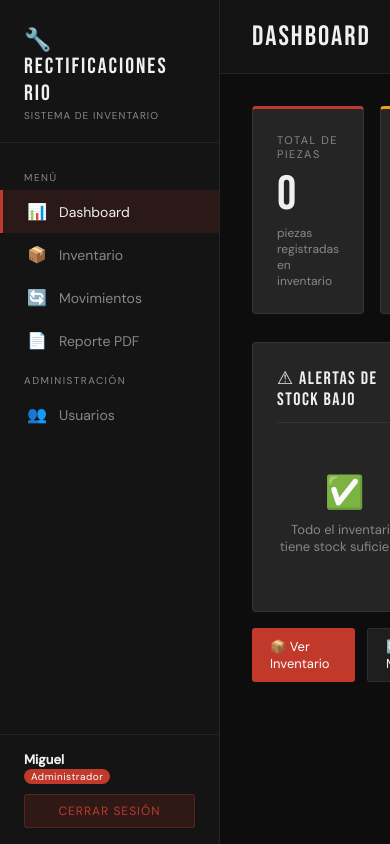
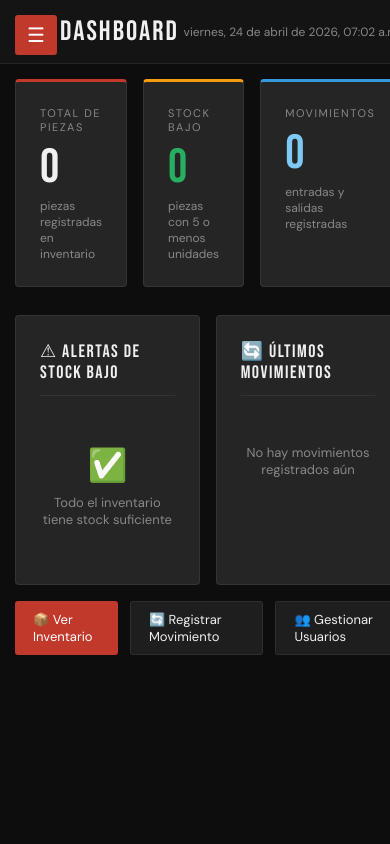
Before and after one commit to EvilEllie/Proyecto-Taller, a Flask app: page /dashboard in a window 390 px wide; the page is wider, and only the part inside the window is pictured. Run offline with Flask 3, Linux system fonts and the light colour scheme; a user stored in the database is signed in; data that the repository does not hold is empty.

Commit message:
Agregar responsive movil

```diff
--- a/templates/base.html
+++ b/templates/base.html
@@ -351,9 +351,70 @@
       justify-content: flex-end;
       margin-top: 24px;
     }
+
+    /* ── RESPONSIVE MÓVIL ── */
+    .menu-toggle {
+      display: none;
+      position: fixed;
+      top: 15px;
+      left: 15px;
+      z-index: 200;
+      background: var(--rojo);
+      border: none;
+      color: white;
+      font-size: 20px;
+      padding: 8px 12px;
+      border-radius: 3px;
+      cursor: pointer;
+    }
+
+    @media (max-width: 768px) {
+      .menu-toggle { display: block; }
+
+      .sidebar {
+        transform: translateX(-220px);
+        transition: transform 0.3s ease;
+      }
+
+      .sidebar.open {
+        transform: translateX(0);
+      }
+
+      .main {
+        margin-left: 0;
+      }
+
+      .topbar {
+        padding: 15px;
+        padding-left: 60px;
+      }
+
+      .content {
+        padding: 15px;
+      }
+
+      .form-row {
+        grid-template-columns: 1fr;
+      }
+
+      table {
+        font-size: 11px;
+      }
+
+      thead th, tbody td {
+        padding: 8px 6px;
+      }
+
+      .modal {
+        width: 95vw;
+        padding: 20px;
+      }
+    }
+
   </style>
 </head>
 <body>
+<button class="menu-toggle" onclick="toggleMenu()">☰</button>
 
 <aside class="sidebar">
   <div class="sidebar-brand">
@@ -434,6 +495,19 @@
       if (e.target === this) this.classList.remove('open');
     });
   });
+
+  function toggleMenu() {
+    document.querySelector('.sidebar').classList.toggle('open');
+  }
+
+  // Cerrar sidebar al hacer clic fuera en móvil
+  document.addEventListener('click', function(e) {
+    const sidebar = document.querySelector('.sidebar');
+    const toggle = document.querySelector('.menu-toggle');
+    if (window.innerWidth <= 768 && !sidebar.contains(e.target) && !toggle.contains(e.target)) {
+      sidebar.classList.remove('open');
+    }
+  });
 </script>
 
 {% block scripts %}{% endblock %}
```
